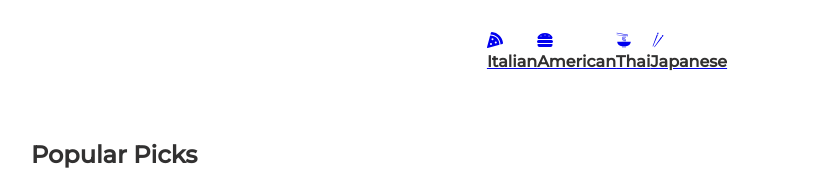
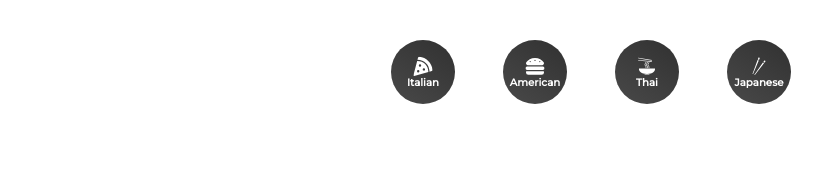
Before and after one commit to vikash-sde/reactjs-fitness-app, a React (Create React App) app: page / in a window 1280 px wide. Shown: the top 170 px of the page, without its empty margins (33-855 px from the left). Built offline with nearby package versions, Linux system fonts and the light colour scheme; no server answers.

Commit message:
Category component setup!!

```diff
--- a/src/components/Category.js
+++ b/src/components/Category.js
@@ -6,22 +6,22 @@
 const Category = () => {
   return (
     <List>
-      <NavLink to={"/cuisine/Italian"}>
+      <SLink to={"/cuisine/Italian"}>
         <FaPizzaSlice />
         <h4>Italian</h4>
-      </NavLink>
-      <NavLink to={"/cuisine/American"}>
+      </SLink>
+      <SLink to={"/cuisine/American"}>
         <FaHamburger />
         <h4>American</h4>
-      </NavLink>
-      <NavLink to={"/cuisine/Thai"}>
+      </SLink>
+      <SLink to={"/cuisine/Thai"}>
         <GiNoodles />
         <h4>Thai</h4>
-      </NavLink>
-      <NavLink to={"/cuisine/Japanese"}>
+      </SLink>
+      <SLink to={"/cuisine/Japanese"}>
         <GiChopsticks />
         <h4>Japanese</h4>
-      </NavLink>
+      </SLink>
     </List>
   );
 };
@@ -32,4 +32,37 @@
   margin: 2rem 0rem;
 `;
 
+//component
+const SLink = styled(NavLink)`
+  display: flex;
+  flex-direction: column;
+  justify-content: center;
+  align-items: center;
+  border-radius: 50%;
+  margin-right: 2rem;
+  text-decoration: none;
+  background: linear-gradient(35deg, #494949, #313131);
+  width: 5rem;
+  height: 5rem;
+  cursor: pointer;
+  transform: scale(0.8);
+  h4 {
+    color: white;
+    font-size: 0.8rem;
+  }
+  svg {
+    color: white;
+    font-size: 1.5rem;
+  }
+  &.active {
+    background: linear-gradient(to right, #f27121, #e94057);
+    svg {
+      color: white;
+    }
+    h4 {
+      color: white;
+    }
+  }
+`;
+
 export default Category;
--- a/src/pages/Cuisine.js
+++ b/src/pages/Cuisine.js
@@ -1,10 +1,52 @@
-import React from "react";
-import style from "styled-components";
+import React, { useEffect, useState } from "react";
+import styled from "styled-components";
 import { motion } from "framer-motion";
 import { Link, useParams } from "react-router-dom";
 
 const Cuisine = () => {
-  return <div>Cuisine</div>;
+  const [cuisine, setCuisine] = useState([]);
+  let params = useParams();
+  const getCuisine = async (name) => {
+    const data = await fetch(
+      `https://api.spoonacular.com/recipes/complexSearch?apiKey=${process.env.REACT_APP_API_KEY}&cuisine=${name}`
+    );
+    const recipes = await data.json();
+    setCuisine(recipes.results);
+  };
+
+  useEffect(() => {
+    getCuisine(params.type);
+    // console.log(params.type);
+  }, [params.type]);
+
+  return <Grid>{cuisine.map((item)=>{
+    return (
+      <Card key={item.id}>
+        <img src={item.image} alt={item.title} />
+        <h4>{item.title}</h4>
+      </Card>
+    );
+  })}</Grid>;
 };
 
+const Grid = styled.div`
+  display: grid;
+  grid-template-columns: repeat(auto-fit, minmax(20rem, 1fr));
+  grid-gap: 3rem;
+`;
+
+const Card = styled.div`
+  img {
+    width: 100%;
+    border-radius: 2rem;
+  }
+  a {
+    text-decoration: none;
+  }
+  h4 {
+    text-align: center;
+    padding: 1rem;
+  }
+`;
+
 export default Cuisine;
--- a/src/pages/Home.js
+++ b/src/pages/Home.js
@@ -6,7 +6,6 @@
 const Home = () => {
   return (
     <div>
-      <Category />
       <Popular />
       <Veggies />
     </div>
--- a/src/pages/Pages.js
+++ b/src/pages/Pages.js
@@ -1,11 +1,13 @@
 import React from "react";
 import { Route, Switch } from "react-router-dom";
+import Category from "../components/Category";
 import Cuisine from "./Cuisine";
 import Home from "./Home";
 
 const Pages = () => {
   return (
     <div>
+      <Category />
       <Switch>
         <Route exact path="/">
           <Home />
```
